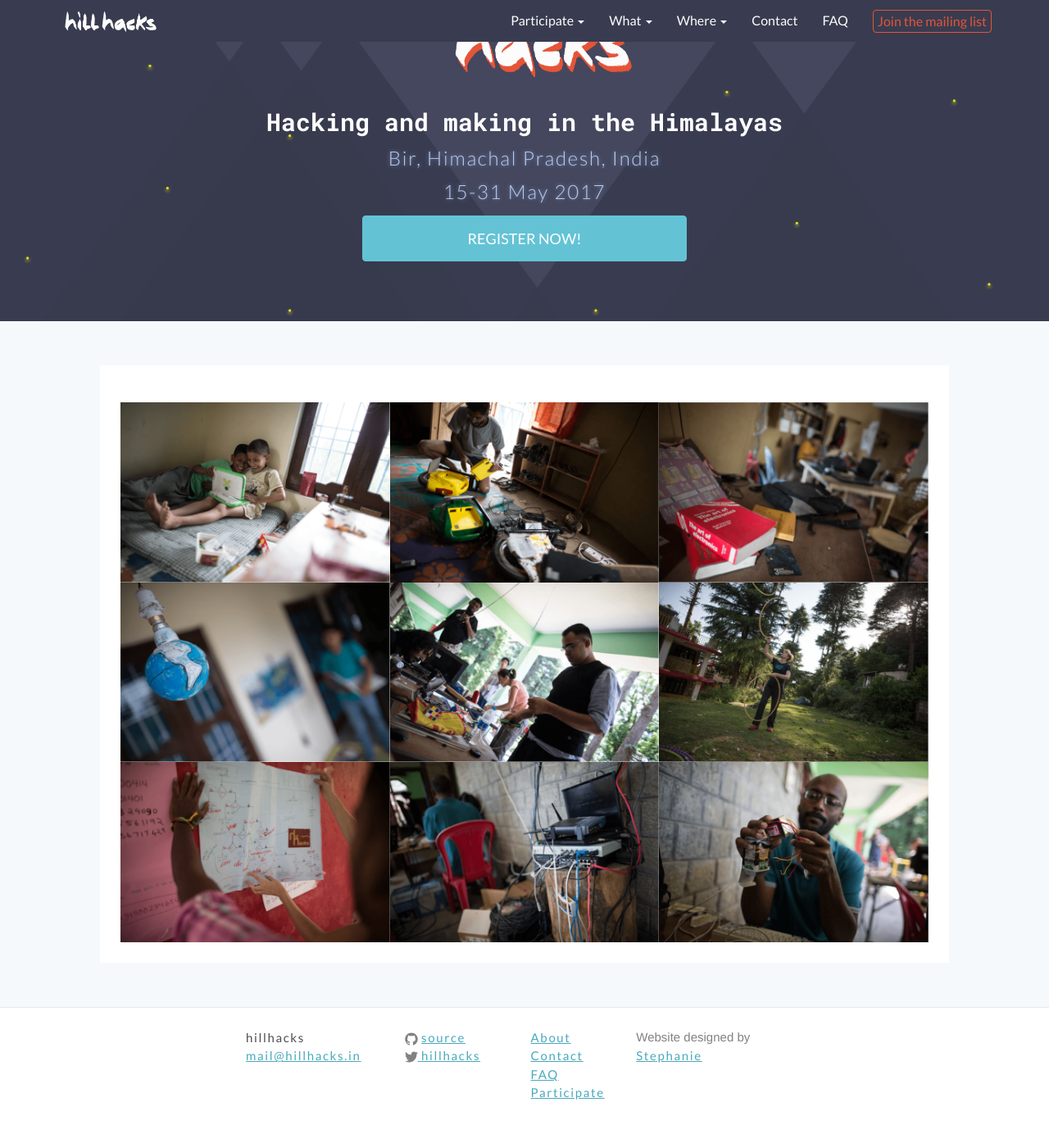
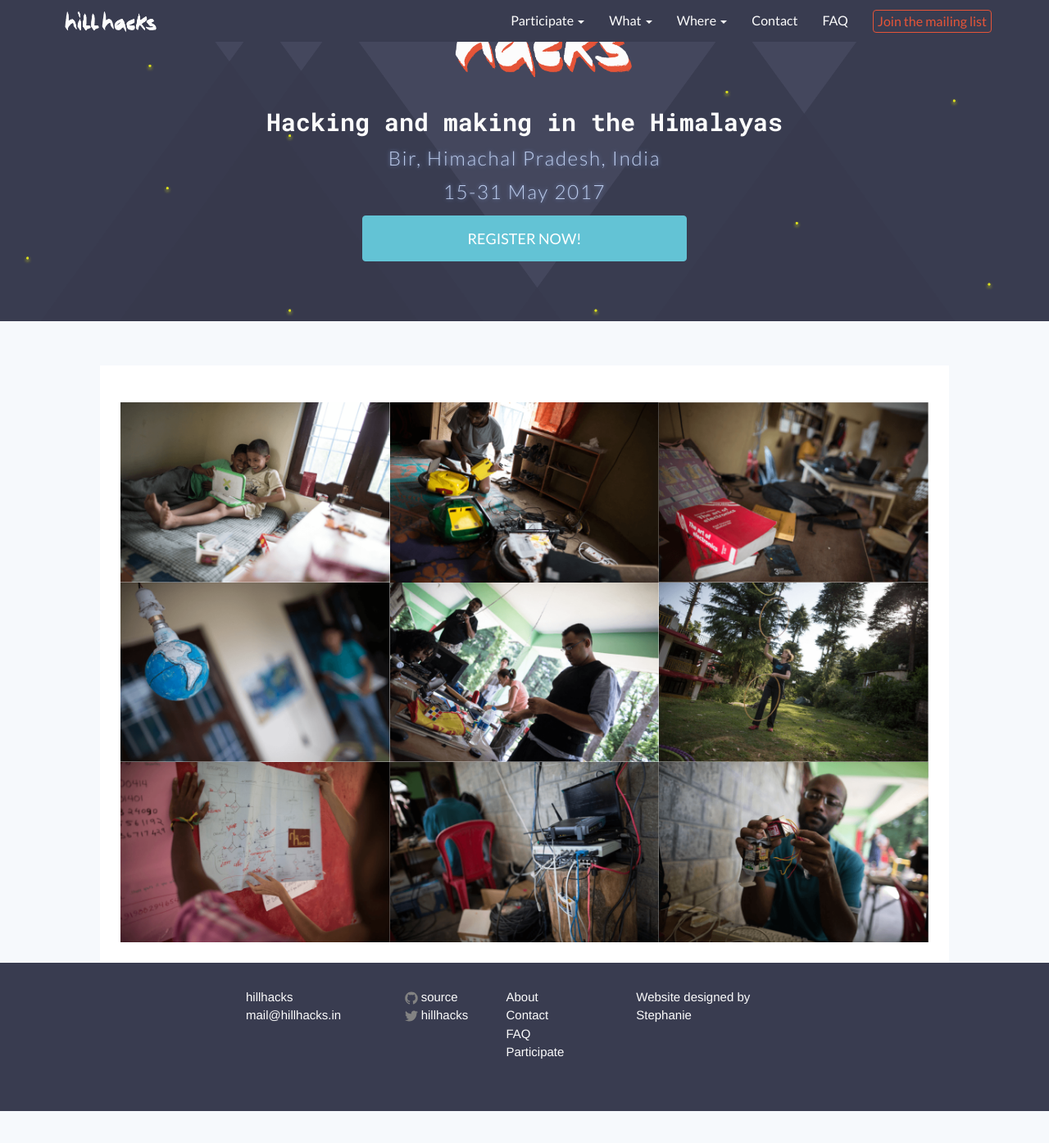
Before and after one commit to hillhacks/website, a Jekyll site: the page built from index.html, in a window 1280 px wide and 1400 px high, scrolled down 178 px. Shown: the top 1395 px of the window at 82% size. Built offline with Jekyll 4.4.1, drawn with Linux system fonts in a browser that asks for light colours; nearby versions of some CDN libraries; some web fonts are replaced; comment, search, counter and statistics services are not loaded; after the commit the page ends 1534 px from its top, so only the background shows below that.

Commit message:
footer: Makes footer dark (now matches the header)
- Also converts the colors to vars

```diff
--- a/_includes/footer.html
+++ b/_includes/footer.html
@@ -1,4 +1,4 @@
-<footer class="site-footer section-white">
+<footer class="site-footer footer">
 
   <div class="wrapper">
 
@@ -35,7 +35,7 @@
       </div>
 
       <div class="footer-col footer-col-4">
-        Website designed by<br><a href="https://stephaniebr.github.io/">Stephanie</a>
+        Website designed by <a href="https://stephaniebr.github.io/">Stephanie</a>
       </div>
 
     </div>
--- a/_sass/_layout.scss
+++ b/_sass/_layout.scss
@@ -98,7 +98,8 @@
  * Site footer
  */
 .site-footer {
-    border-top: 1px solid $grey-color-light;
+    border-top: 1px solid $nav-border-color;
+    background-color: $nav-background-color;
     padding: $spacing-unit 0;
 }
 
@@ -108,14 +109,15 @@
 }
 
 .contact-list,
-.social-media-list {
+.social-media-list,
+.footer-links {
     list-style: none;
     margin-left: 0;
 }
 
 .footer-col-wrapper {
     font-size: 15px;
-    color: $grey-color;
+    color: $nav-text-color;
     margin-left: -$spacing-unit / 2;
     @extend %clearfix;
 }
--- a/_sass/_styles.scss
+++ b/_sass/_styles.scss
@@ -4,8 +4,8 @@
 }
 /* navbar */
 .hillhacks-nav{
-    background-color: #393c50;
-    border-color: #393c50;
+    background-color: $nav-background-color;
+    border-color: $nav-border-color;
     font-family: 'Lato', sans-serif;
     font-size: 16px;
 
@@ -19,15 +19,15 @@
     }
 
     li a {
-        color: #fcfcfc !important;
+        color: $nav-text-color !important;
     }
 
     .navbar-brand {
-        color: #fcfcfc;
+        color: $nav-text-color;
         font-size: 35px;
 
         &:hover {
-            color: #fcfcfc;
+            color: $nav-text-color;
         }
     }
 
@@ -56,7 +56,7 @@
         background-color: #44475d;
 
         & a:hover {
-            background-color: #393c50 !important;
+            background-color: $nav-background-color !important;
         }
     }
 }
@@ -292,6 +292,13 @@ a.reversefootnote {
     text-decoration: none !important;
 }
 
+.footer a{
+    color: $nav-text-color;
+    &:hover{
+        color: $nav-text-color;
+    }
+}
+
 /* .no-margin{
     margin-top: 0px;
     margin-left: 0px;
--- a/css/main.scss
+++ b/css/main.scss
@@ -28,6 +28,10 @@ $content-width:    800px;
 $on-palm:          600px;
 $on-laptop:        800px;
 
+$nav-background-color:   #393c50;
+$nav-border-color:       #393c50;
+$nav-text-color:         #fcfcfc;
+
 
 
 // Use media queries like this:
```
